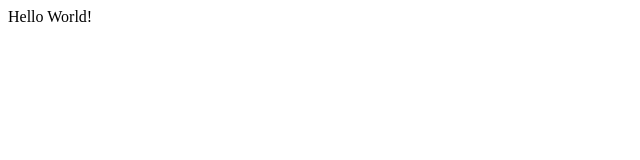
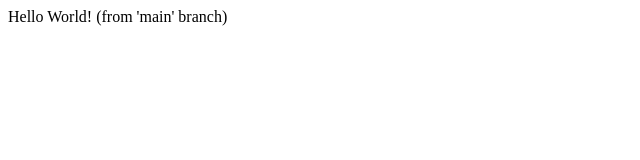
Before and after one commit to gjohnsonswansea-rgb/GTOX, a plain HTML site: page index.html in a window 1280 px wide. Shown: the whole page, without its empty margins (0-640 px from the left). Drawn offline with Linux system fonts and the light colour scheme.

Commit message:
Update index.html

```diff
--- a/index.html
+++ b/index.html
@@ -1 +1 @@
-<html>Hello World!</html>
+<html>Hello World! (from 'main' branch)</html>
```
